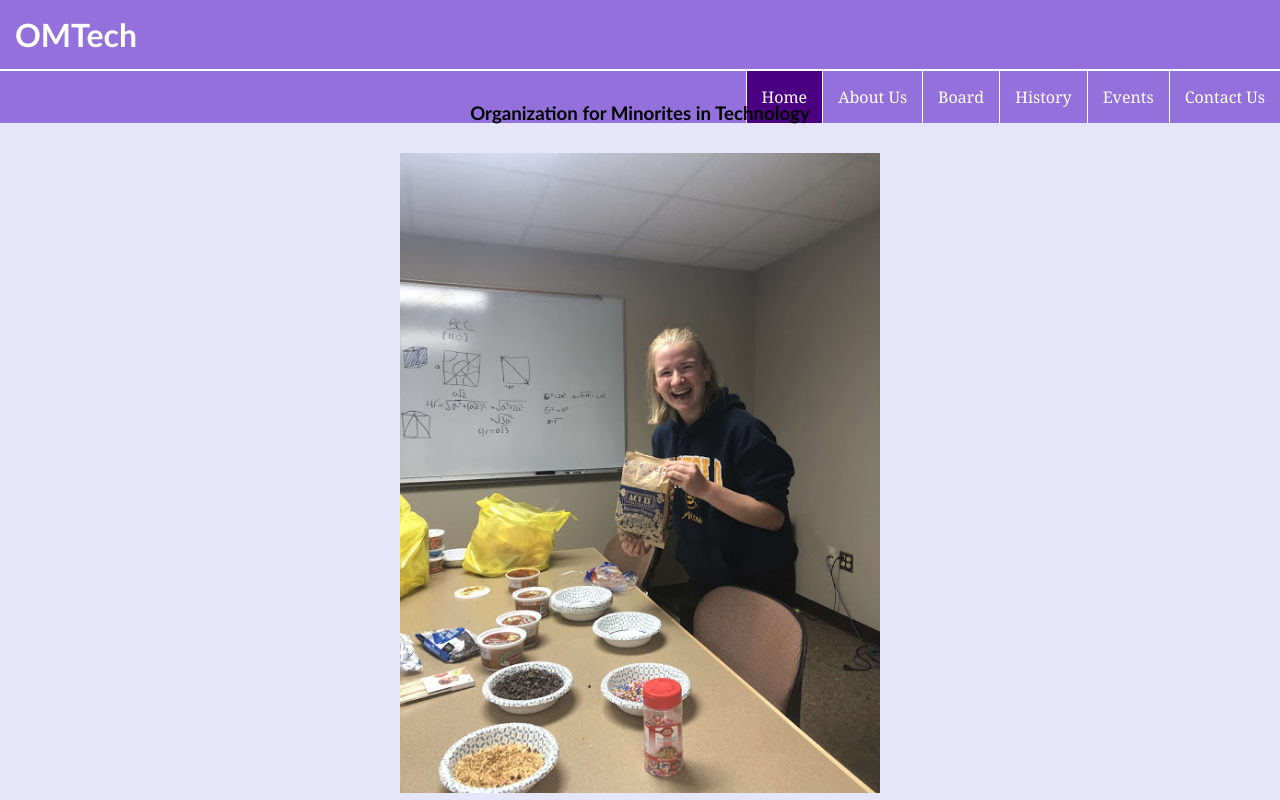
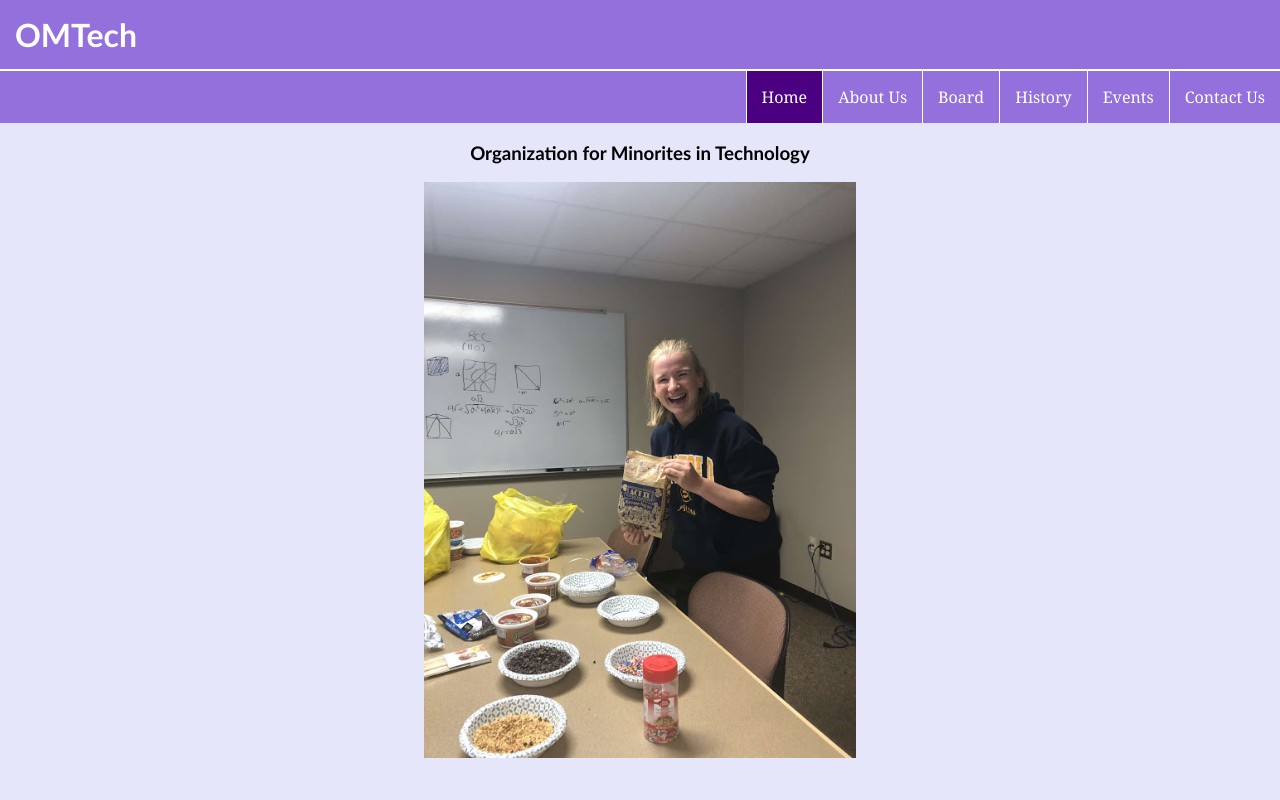
Before and after one commit to heindlme/project1, a plain HTML site: page index.html in a window 1280 px wide. Drawn offline with Linux system fonts and the light colour scheme.

Commit message:
Fixed an issue with the layout of the home page

```diff
--- a/css/index-style.css
+++ b/css/index-style.css
@@ -4,21 +4,34 @@ body, html {
 }
 
 main {
-  display: flex;
+  /* display: flex;
   flex-direction: column;
   justify-content: center;
-  align-items: center;
+  align-items: center; */
   height: 80%;
   margin-right: 10px;
 }
 
+h3 {
+  display: flex;
+  justify-content: center;
+  align-items: center;
+  object-fit: contain;
+}
+
 #pictures {
   margin: 10px 0;
-  height: 100%;
+  height: 90%;
+  display: flex;
+  justify-content: center;
+  align-items: center;
+  object-fit: contain;
 }
 
 .slides {
-  max-width: 100%;
+
+
+  max-width: 90%;
   max-height: 100%;
   width: auto;
   height: auto;
```
